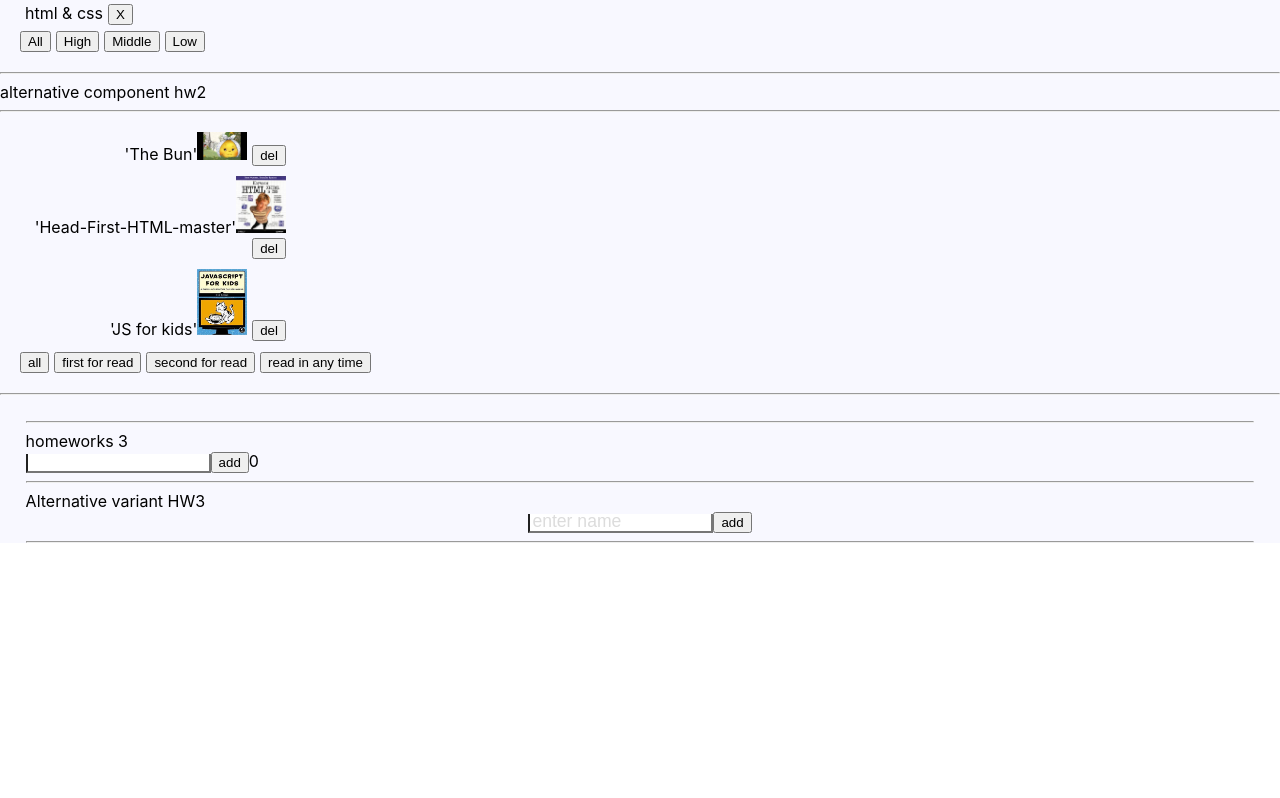
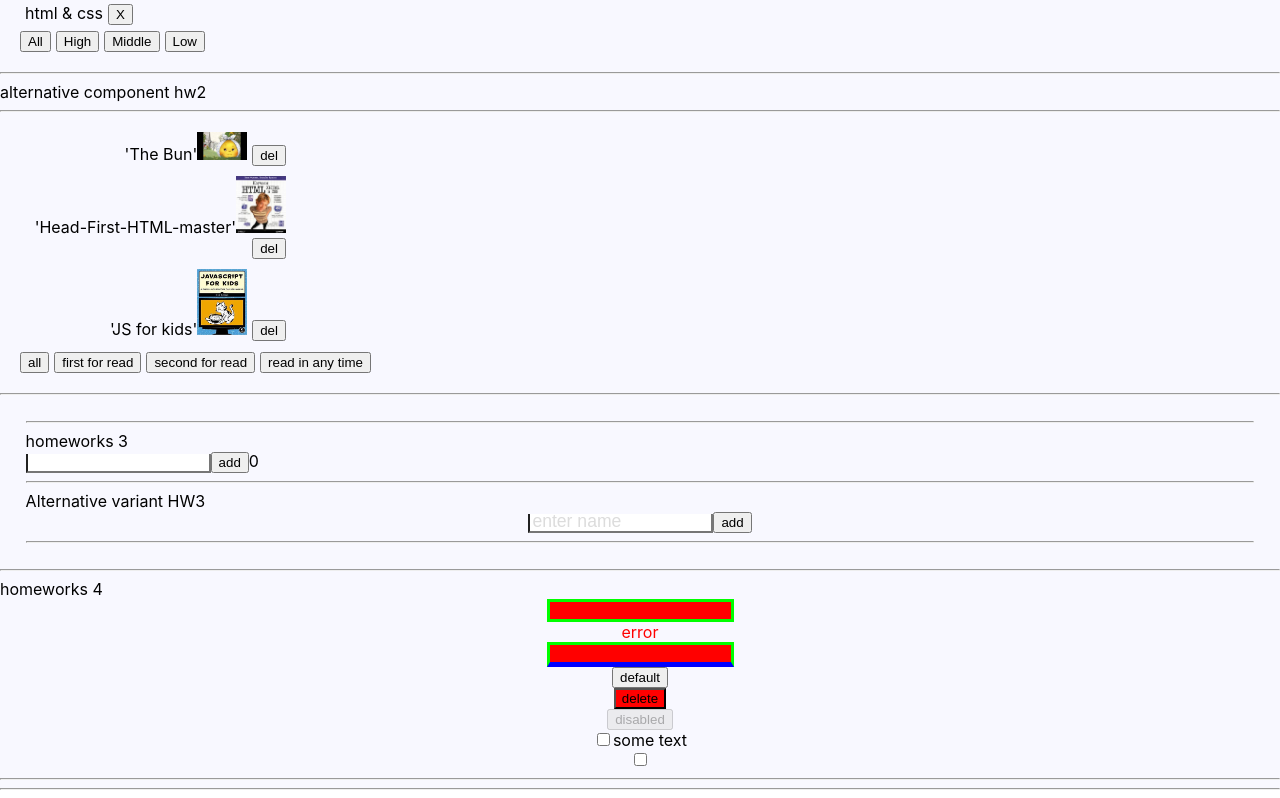
Before and after one commit to Lelik7777/dzi_ignat, a React (Create React App) app: page / in a window 1280 px wide. Shown: the part 453-1251 px from the top of the page. Before the commit the page ends 1022 px from the top, so only its background shows below. Built offline with nearby package versions, Linux system fonts and the light colour scheme.

Commit message:
begin dz4

```diff
--- a/src/p1-main/m1-ui/u1-app/App.tsx
+++ b/src/p1-main/m1-ui/u1-app/App.tsx
@@ -3,6 +3,7 @@
 import HW1 from '../../../p2-homeworks/h1/HW1'
 import HW2 from '../../../p2-homeworks/h2/HW2';
 import HW3 from '../../../p2-homeworks/h3/HW3';
+import HW4 from '../../../p2-homeworks/h4/HW4';
 
 function App() {
     return (
@@ -11,7 +12,7 @@
             <HW1/>
             <HW2/>
             <HW3/>
-            {/*<HW4/>*/}
+            <HW4/>
             {/*<HW5/>*/}
 
         </div>
--- a/src/p2-homeworks/h4/common/c1-SuperInputText/SuperInputText.tsx
+++ b/src/p2-homeworks/h4/common/c1-SuperInputText/SuperInputText.tsx
@@ -13,6 +13,13 @@
     spanClassName?: string
 }
 
+const SuperInput = ({type,onChange,onChangeText,onKeyPress,onEnter,error,className,spanClassName}:SuperInputTextPropsType) => {
+  return(
+      <>
+          <input type="text "/>
+      </>
+)
+}
 const SuperInputText: React.FC<SuperInputTextPropsType> = (
     {
         type, // достаём и игнорируем чтоб нельзя было задать другой тип инпута
@@ -21,7 +28,8 @@
         error,
         className, spanClassName,
 
-        ...restProps// все остальные пропсы попадут в объект restProps
+        ...restProps// все остальные пропсы попадут в объект restProps,
+
     }
 ) => {
     const onChangeCallback = (e: ChangeEvent<HTMLInputElement>) => {
```
